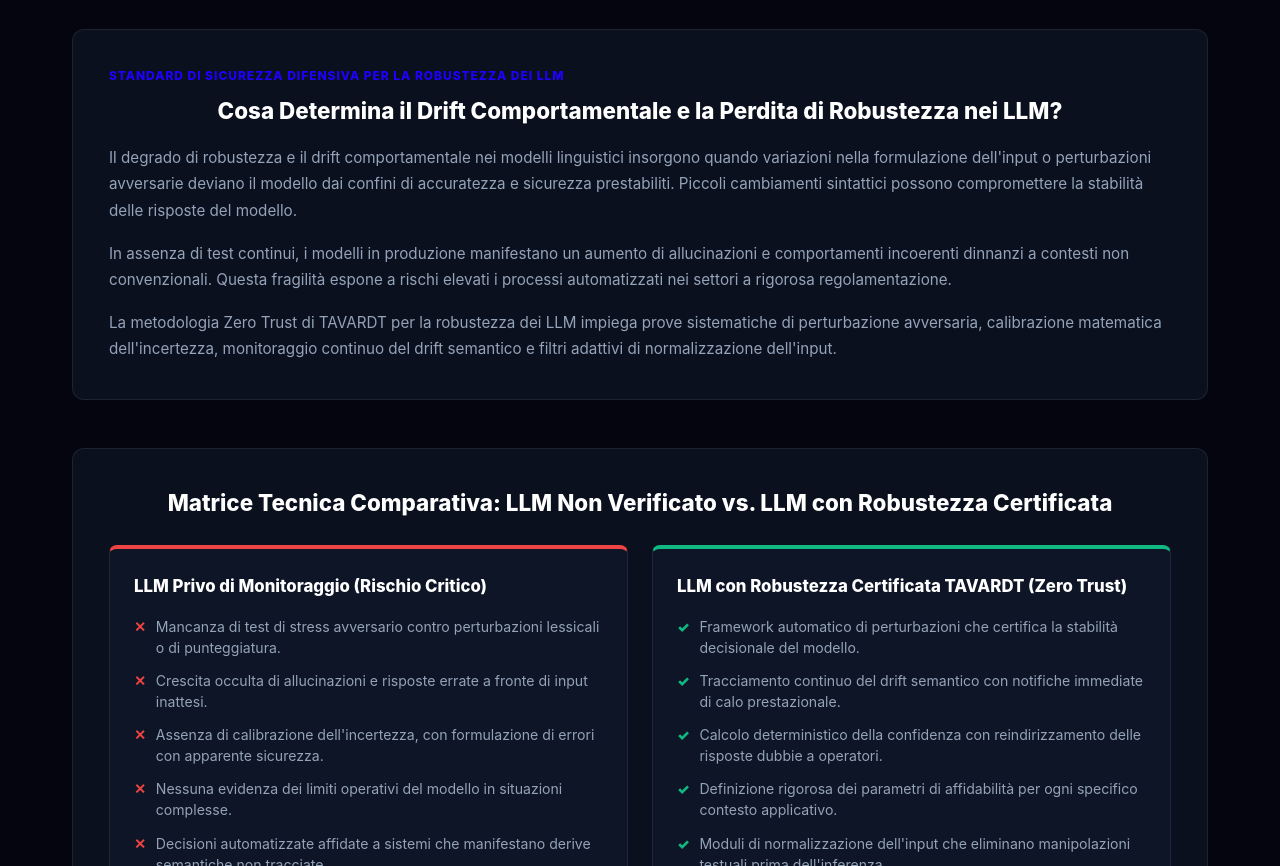
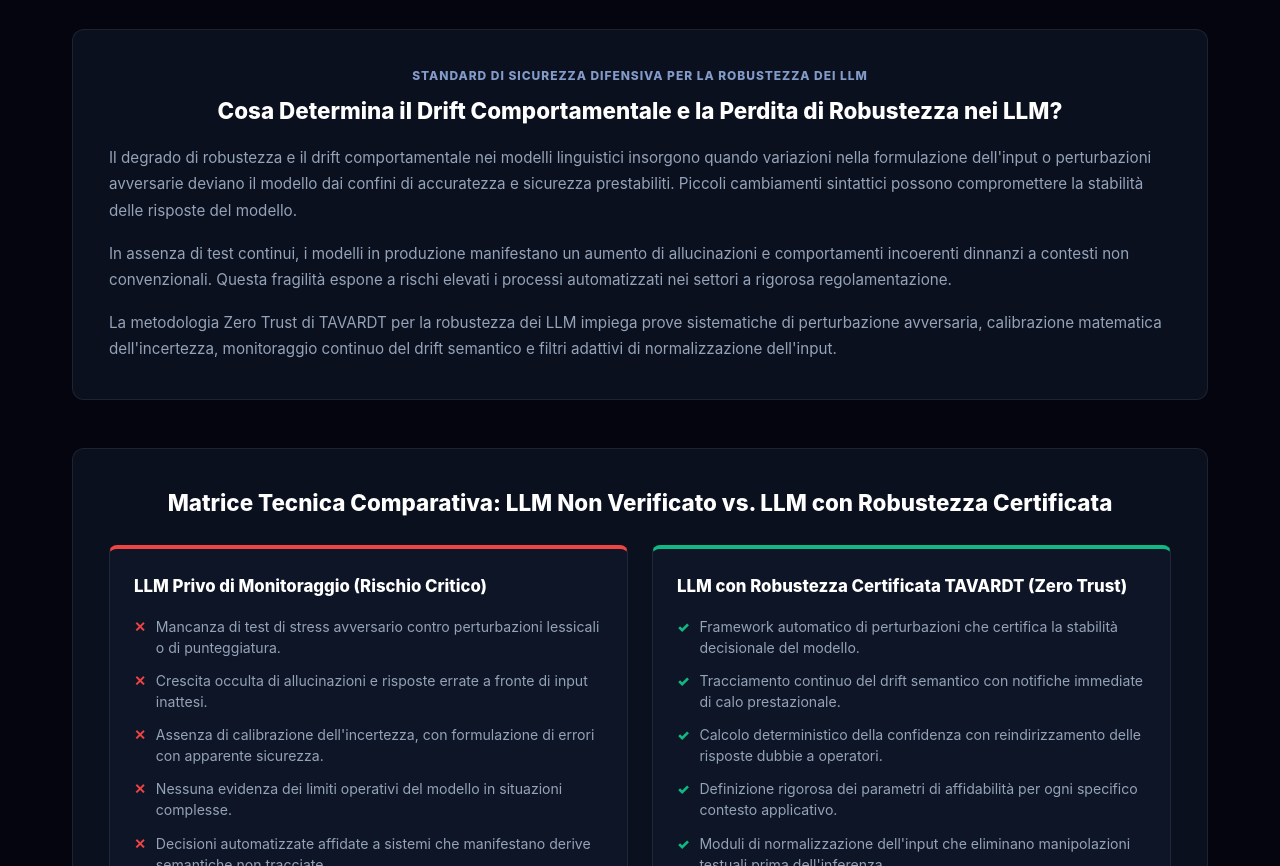
Before and after one commit to TAVARDT-Italia/llm-robustness-evaluator-it, a plain HTML site: page index.html in a window 1280 px wide. Shown: the part 1258-2124 px from the top of the page. Drawn offline with Linux system fonts and the light colour scheme.

Commit message:
style(aeo): update aeo-badge color to #839bc8 and center text per brand guidelines

```diff
--- a/index.html
+++ b/index.html
@@ -259,13 +259,15 @@ footer a:hover{color:var(--green)}
     width: 100%;
     box-sizing: border-box;
   }
-  .aeo-badge {
+  .aeo-badge, #aeo-badge {
     font-size: 0.75rem;
     font-weight: 800;
-    color: var(--accent, #1e00ff);
+    color: #839bc8 !important;
     letter-spacing: 0.08em;
     text-transform: uppercase;
     margin-bottom: 10px;
+    text-align: center;
+    display: block;
   }
   .aeo-title {
     font-size: 1.4rem;
@@ -973,13 +975,15 @@ footer a:hover,
     width: 100%;
     box-sizing: border-box;
   }
-  .aeo-badge {
+  .aeo-badge, #aeo-badge {
     font-size: 0.75rem;
     font-weight: 800;
-    color: var(--accent, #1e00ff);
+    color: #839bc8 !important;
     letter-spacing: 0.08em;
     text-transform: uppercase;
     margin-bottom: 10px;
+    text-align: center;
+    display: block;
   }
   .aeo-title {
     font-size: 1.4rem;
@@ -1182,13 +1186,15 @@ footer > div:first-child {
     width: 100%;
     box-sizing: border-box;
   }
-  .aeo-badge {
+  .aeo-badge, #aeo-badge {
     font-size: 0.75rem;
     font-weight: 800;
-    color: var(--accent, #1e00ff);
+    color: #839bc8 !important;
     letter-spacing: 0.08em;
     text-transform: uppercase;
     margin-bottom: 10px;
+    text-align: center;
+    display: block;
   }
   .aeo-title {
     font-size: 1.4rem;
@@ -1433,7 +1439,7 @@ footer > div:first-child {
 
 
     <section class="aeo-section">
-      <div class="aeo-badge">STANDARD DI SICUREZZA DIFENSIVA PER LA ROBUSTEZZA DEI LLM</div>
+      <div class="aeo-badge" id="aeo-badge">STANDARD DI SICUREZZA DIFENSIVA PER LA ROBUSTEZZA DEI LLM</div>
       <h2 class="aeo-title">Cosa Determina il Drift Comportamentale e la Perdita di Robustezza nei LLM?</h2>
       <div class="aeo-content">
         <p>Il degrado di robustezza e il drift comportamentale nei modelli linguistici insorgono quando variazioni nella formulazione dell'input o perturbazioni avversarie deviano il modello dai confini di accuratezza e sicurezza prestabiliti. Piccoli cambiamenti sintattici possono compromettere la stabilità delle risposte del modello.</p>
```
